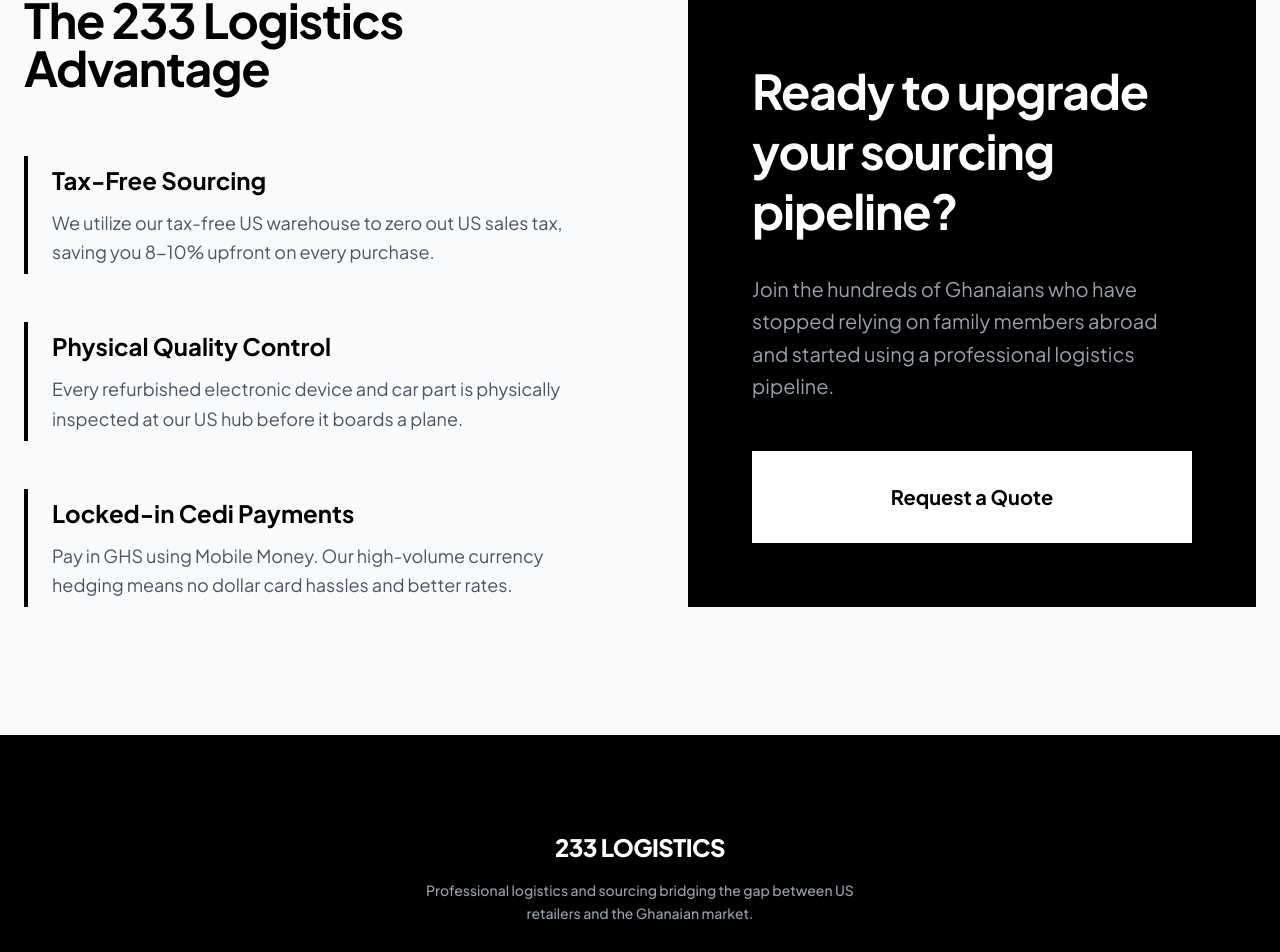
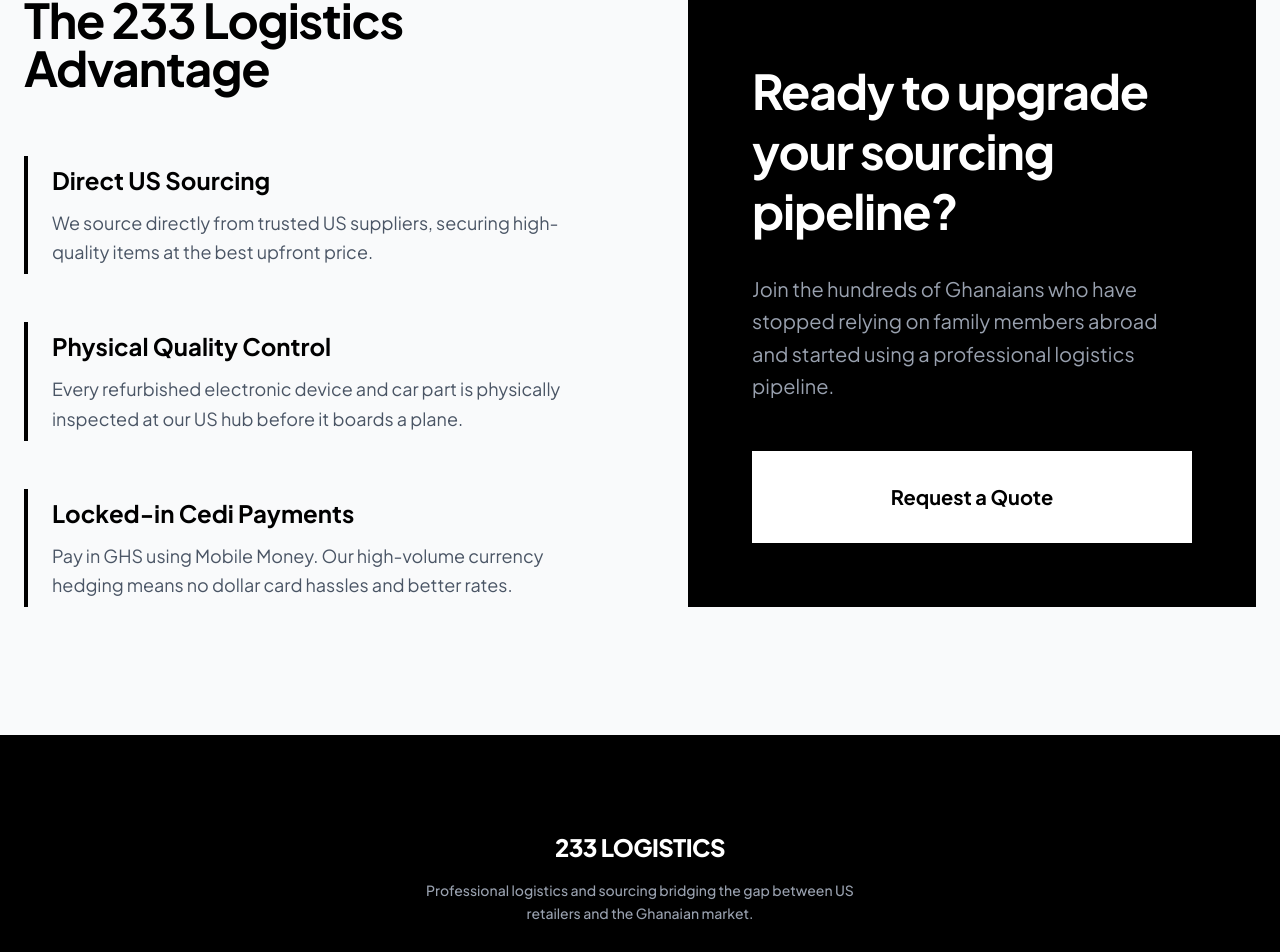
Before and after one commit to suo3/route233, a Next.js app: page / in a window 1280 px wide. Shown: the part 1649-2601 px from the top of the page. Built offline with nearby package versions, Linux system fonts and the light colour scheme; no server answers.

Commit message:
feat: remove all user-facing tax-free/sales tax sourcing references

```diff
--- a/src/app/page.tsx
+++ b/src/app/page.tsx
@@ -128,7 +128,7 @@ export default function Home() {
               </h2>
               <div className="space-y-12">
                 {[
-                  { t: "Tax-Free Sourcing", d: "We utilize our tax-free US warehouse to zero out US sales tax, saving you 8-10% upfront on every purchase." },
+                  { t: "Direct US Sourcing", d: "We source directly from trusted US suppliers, securing high-quality items at the best upfront price." },
                   { t: "Physical Quality Control", d: "Every refurbished electronic device and car part is physically inspected at our US hub before it boards a plane." },
                   { t: "Locked-in Cedi Payments", d: "Pay in GHS using Mobile Money. Our high-volume currency hedging means no dollar card hassles and better rates." }
                 ].map((item, idx) => (
--- a/src/components/QuoteModal.tsx
+++ b/src/components/QuoteModal.tsx
@@ -185,7 +185,7 @@ export default function QuoteModal({ inquiry, onClose, onSuccess }: QuoteModalPr
             <textarea
               value={formData.notes}
               onChange={e => setFormData({...formData, notes: e.target.value})}
-              placeholder="e.g. Sourced from tax-free US warehouse, zero sales tax applied."
+              placeholder="e.g. Sourced from US hub, quality check completed."
               className="w-full px-4 py-3 bg-white border border-gray-300 rounded-none focus:outline-none focus:ring-1 focus:ring-black focus:border-black text-black transition-all text-sm"
               rows={3}
             />
```
